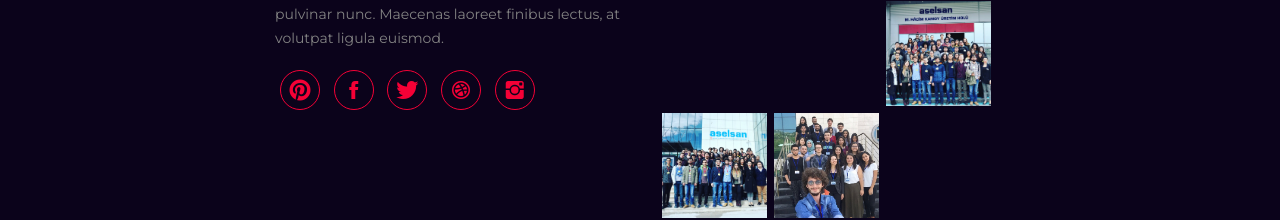
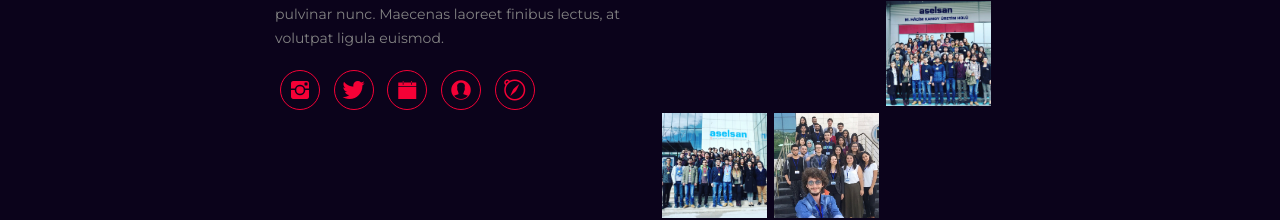
Before and after one commit to ieee-anku-cs/codivity.org, a website: page index.html in a window 1280 px wide. Shown: the part 4295-4515 px from the top of the page. Drawn offline with Linux system fonts and the light colour scheme; files whose address does not match are found by name.

Commit message:
footer
Fotter bölümü css resim kısmı hariç bitirildi.

```diff
--- a/index.html
+++ b/index.html
@@ -411,19 +411,19 @@
                         </p>
                         <ul class="footer_social">
                             <li>
-                                <a href="#"><i class="ion-social-pinterest"></i></a>
-                            </li>
-                            <li>
-                                <a href="#"><i class="ion-social-facebook"></i></a>
+                                <a href="https://www.instagram.com/ieee.ankara.cs"><i class="ion-social-instagram"></i></a>
                             </li>
                             <li>
                                 <a href="https://www.twitter.com/ieee_ankara_cs"><i class="ion-social-twitter"></i></a>
                             </li>
                             <li>
-                                <a href="#"><i class="ion-social-dribbble"></i></a>
+                                <a href="#"><i class="ion-ios-calendar"></i></a>
                             </li>
                             <li>
-                                <a href="https://www.instagram.com/ieee.ankara.cs"><i class="ion-social-instagram"></i></a>
+                                <a href="#"><i class="ion-ios-contact"></i></a>
+                            </li>
+                            <li>
+                                <a href="https://www.instagram.com/ieee.ankara.cs"><i class="ion-compass"></i></a>
                             </li>
                         </ul>
                     </div>
```
